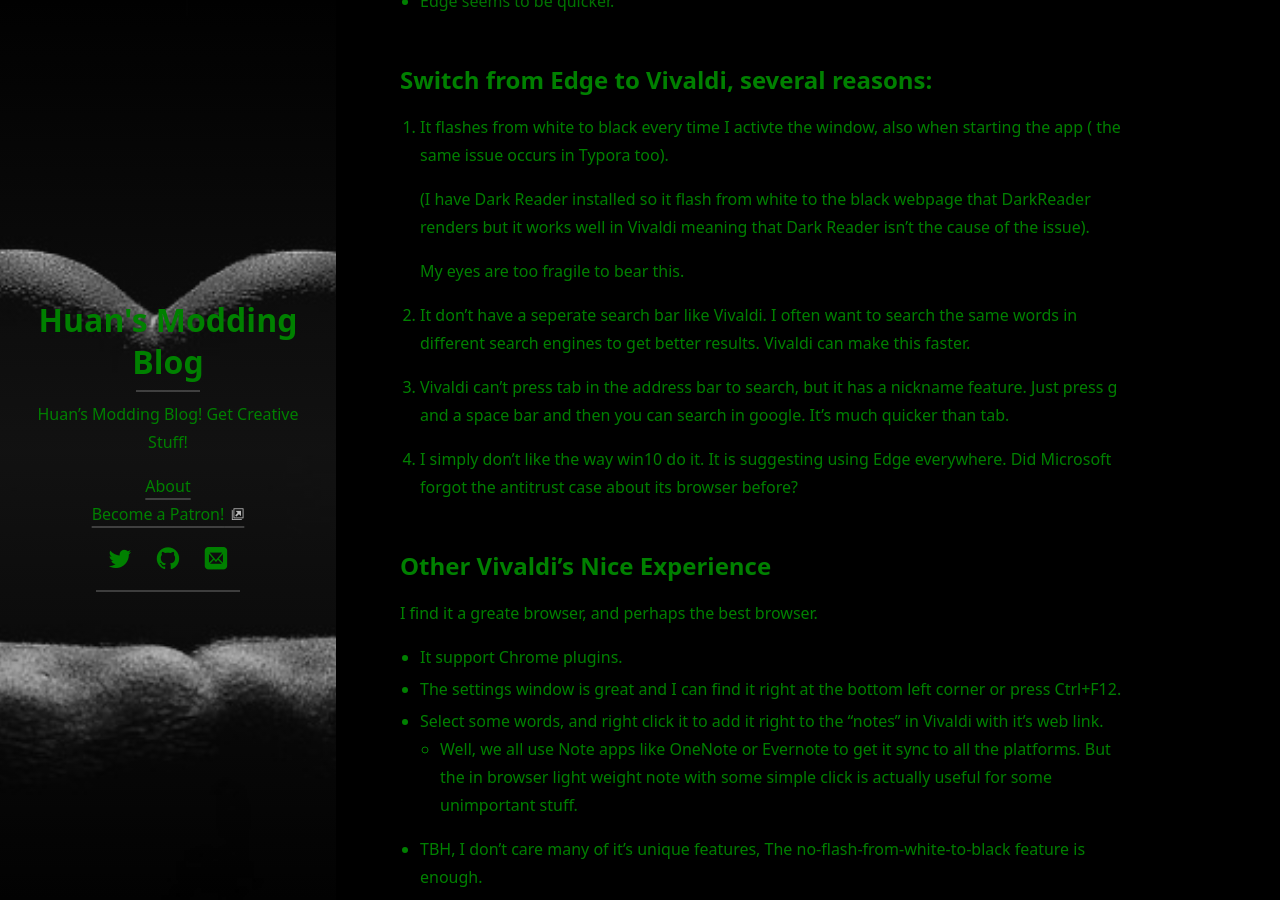
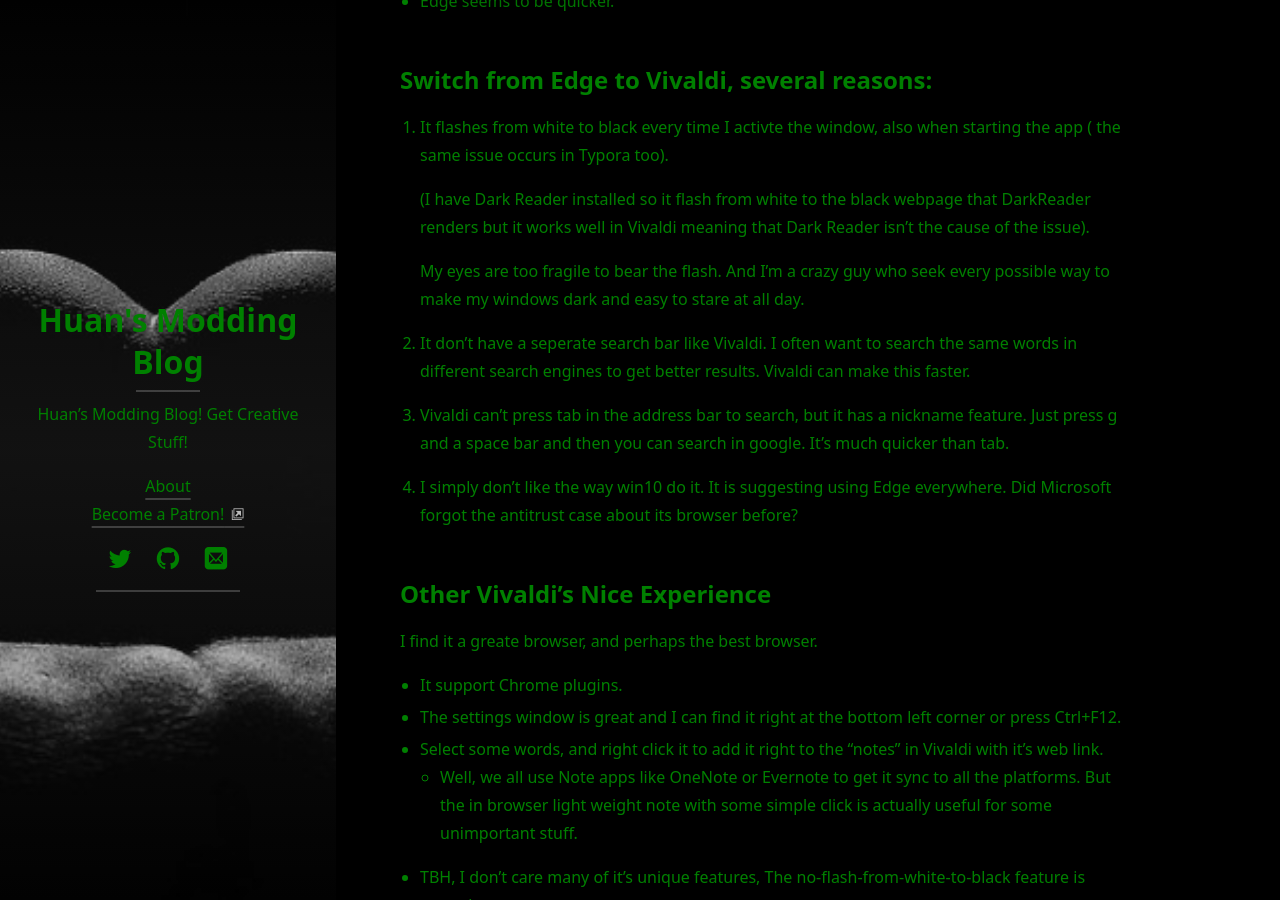
Before and after one commit to huanrenfeng/huanrenfeng.github.io, a Jekyll site: the page built from _posts/2020-11-19-switch-from-chrome-to-edge-to-vivaldi.md, in a window 1280 px wide and 900 px high, scrolled down 335 px. Built offline with Jekyll 4.4.1, drawn with Linux system fonts in a browser that asks for light colours; cached includes are drawn as plain includes; nearby versions of some CDN libraries; some web fonts are replaced; our own code applies the rules of GitHub Pages for plain Markdown files; library files that are not in the unit come from our copies.

Commit message:
Update 2020-11-19-switch-from-chrome-to-edge-to-vivaldi.md

```diff
--- a/_posts/2020-11-19-switch-from-chrome-to-edge-to-vivaldi.md
+++ b/_posts/2020-11-19-switch-from-chrome-to-edge-to-vivaldi.md
@@ -14,7 +14,7 @@
 
    (I have Dark Reader installed so it flash from white to the black webpage that DarkReader renders but it works well in Vivaldi meaning that Dark Reader isn't the cause of the issue).
 
-    My eyes are too fragile to bear this.
+    My eyes are too fragile to bear the flash. And I'm a crazy guy who seek every possible way to make my windows dark and easy to stare at all day.
 
 2. It don't have a seperate search bar like Vivaldi. I often want to search the same words in different search engines to get better results. Vivaldi can make this faster.
 
```
